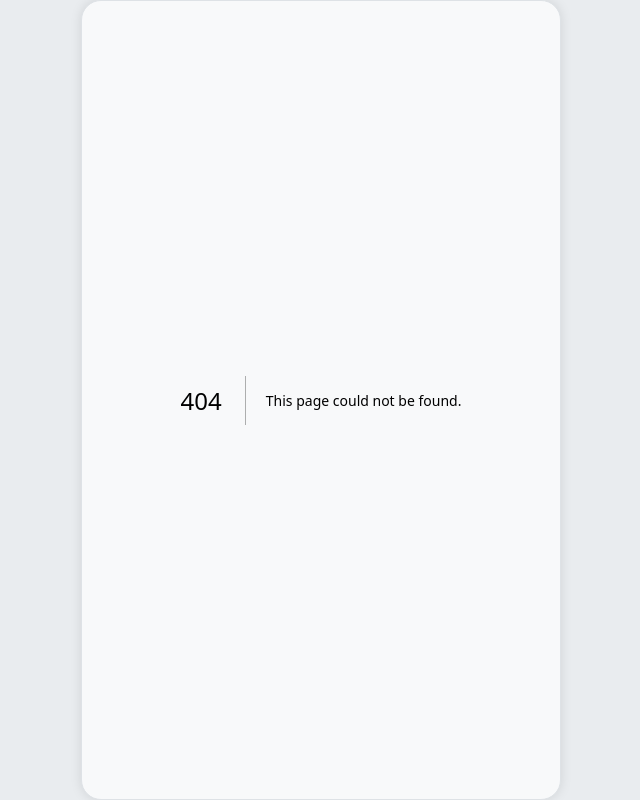
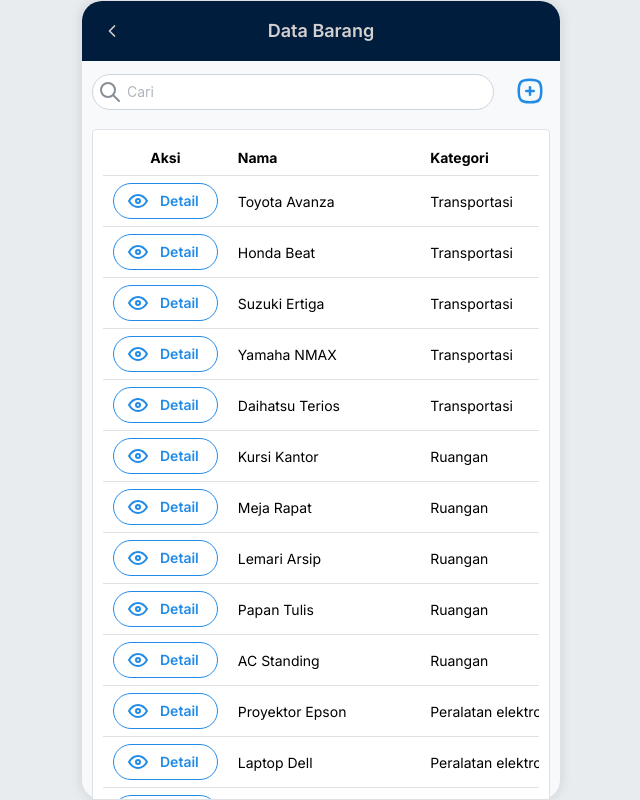
Before and after one commit to Bagasbanuna02/project-pilog, a Next.js app: page /admin/item in a window 1280 px wide. Before the commit this address had no page. Shown: the whole page, without its empty margins (319-959 px from the left). Built offline with nearby package versions, Linux system fonts and the light colour scheme.

Commit message:
feat: admin create item

```diff
--- a/src/app/(dev)/(user)/_comp/comp_detail_data.tsx
+++ b/src/app/(dev)/(user)/_comp/comp_detail_data.tsx
@@ -13,7 +13,7 @@ export default function Comp_DetailData({ data }: ICompDetailData) {
       <Grid>
         <Grid.Col span={3}>
           <Text
-            lineClamp={1}
+            // lineClamp={1}
             style={{
               overflow: "hidden",
               textOverflow: "ellipsis",
--- a/src/app/(dev)/(user)/_comp/comp_stack_button_drawer.tsx
+++ b/src/app/(dev)/(user)/_comp/comp_stack_button_drawer.tsx
@@ -18,7 +18,7 @@ export default function Comp_StackButtonDrawer({
   const router = useRouter();
 
   return (
-    <Stack align="center" onClick={() => router.push(path)}>
+    <Stack align="center" onClick={() => router.push(path, {scroll: false})}>
       <ActionIcon variant="transparent" color={MainColor.black}>
         {icon}
       </ActionIcon>
--- /dev/null
+++ b/src/app/(dev)/admin/_comp/item/ui_item.tsx
@@ -0,0 +1,104 @@
+"use client";
+
+import { dummyItem } from "@/components/dummy/list_data_barang";
+import ComponentContent from "@/components/main/content";
+import {
+  ActionIcon,
+  Badge,
+  Box,
+  Button,
+  Grid,
+  Paper,
+  ScrollArea,
+  Stack,
+  Table,
+  TextInput,
+} from "@mantine/core";
+import {
+  IconEye,
+  IconSearch,
+  IconSquareRoundedPlus,
+} from "@tabler/icons-react";
+import { useRouter } from "next/navigation";
+import { PagePath } from "@/lib/page_path";
+
+export default function UIAdmin_Item() {
+  const router = useRouter();
+
+  const rows = dummyItem.map((item, index) => (
+    <Table.Tr key={index}>
+      <Table.Td>
+        <Button
+          radius={"xl"}
+          variant="outline"
+          leftSection={<IconEye />}
+          onClick={() => {}}
+        >
+          Detail
+        </Button>
+      </Table.Td>
+      <Table.Td w={200}>{item.name}</Table.Td>
+      <Table.Td w={200}>{item.category}</Table.Td>
+      <Table.Td w={200}>
+        {item.status == "tersedia" ? (
+          <Badge color="green">Tersedia</Badge>
+        ) : item.status == "tidak tersedia" ? (
+          <Badge color="red">Dipinjam</Badge>
+        ) : item.status == "perawatan" ? (
+          <Badge color="orange">Perawatan</Badge>
+        ) : (
+          ""
+        )}
+      </Table.Td>
+    </Table.Tr>
+  ));
+
+  return (
+    <>
+      <ComponentContent>
+        <Stack p={"xs"} mb={"md"}>
+          <Grid
+            align="center"
+            justify="center"
+            h={"100%"}
+            style={{ justifyContent: "center", alignItems: "center" }}
+          >
+            <Grid.Col span={"auto"}>
+              <TextInput
+                placeholder="Cari"
+                leftSection={<IconSearch />}
+                radius={"xl"}
+              />
+            </Grid.Col>
+            <Grid.Col span={"content"}>
+              <ActionIcon
+                variant="transparent"
+                size={40}
+                onClick={() => router.push(PagePath.admin_item_create, {scroll: false})}
+              >
+                <IconSquareRoundedPlus size={30} />
+              </ActionIcon>
+            </Grid.Col>
+          </Grid>
+          <Paper withBorder p={"xs"} w={"100%"}>
+            <ScrollArea w={"100%"} h={"100%"}>
+              <Box w={700}>
+                <Table>
+                  <Table.Thead>
+                    <Table.Tr>
+                      <Table.Th ta={"center"}>Aksi</Table.Th>
+                      <Table.Th>Nama</Table.Th>
+                      <Table.Th>Kategori</Table.Th>
+                      <Table.Th>Status</Table.Th>
+                    </Table.Tr>
+                  </Table.Thead>
+                  <Table.Tbody>{rows}</Table.Tbody>
+                </Table>
+              </Box>
+            </ScrollArea>
+          </Paper>
+        </Stack>
+      </ComponentContent>
+    </>
+  );
+}
--- a/src/app/(dev)/admin/_comp/ui_dashboard.tsx
+++ b/src/app/(dev)/admin/_comp/ui_dashboard.tsx
@@ -17,7 +17,7 @@ import Comp_BoxItem from "../../(user)/_comp/box_item";
 import { dummyItem } from "@/components/dummy/list_data_barang";
 import ComponentContent from "@/components/main/content";
 
-export default function UI_Dashboard() {
+export default function UIAdmin_Dashboard() {
   const listDataStatus = [
     {
       title: "Tersedia",
--- a/src/app/(dev)/admin/dashboard/page.tsx
+++ b/src/app/(dev)/admin/dashboard/page.tsx
@@ -2,7 +2,7 @@
 
 
 import HeaderDashboard from "../_comp/header_dashboard";
-import UI_Dashboard from "../_comp/ui_dashboard";
+import UIAdmin_Dashboard from "../_comp/ui_dashboard";
 
 export default function AdminPage() {
   return (
@@ -11,7 +11,7 @@ export default function AdminPage() {
       <HeaderDashboard />
 
       {/* Categories */}
-      <UI_Dashboard />
+      <UIAdmin_Dashboard />
     </>
   );
 }
--- /dev/null
+++ b/src/app/(dev)/admin/item/page.tsx
@@ -0,0 +1,13 @@
+"use client";
+
+import ComponentHeader from "@/components/main/header";
+import UIAdmin_Item from "../_comp/item/ui_item";
+
+export default function Page_AdminItemList() {
+  return (
+    <>
+      <ComponentHeader title="Data Barang" />
+      <UIAdmin_Item />
+    </>
+  );
+}
--- a/src/lib/page_path.tsx
+++ b/src/lib/page_path.tsx
@@ -20,4 +20,6 @@ const PagePath = {
 
   // ====== ADMIN  ===== //
   admin_dashboard: "/admin/dashboard",
+  admin_item: "/admin/item",
+  admin_item_create: "/admin/item/create",
 };
```
Also changed, not shown: src/app/(dev)/admin/_comp/header_dashboard.tsx (+13 -7 lines), src/app/(dev)/admin/_comp/item/ui_create_item.tsx (added, +81 -0 lines), src/app/(dev)/admin/item/create/page.tsx (added, +13 -0 lines).
